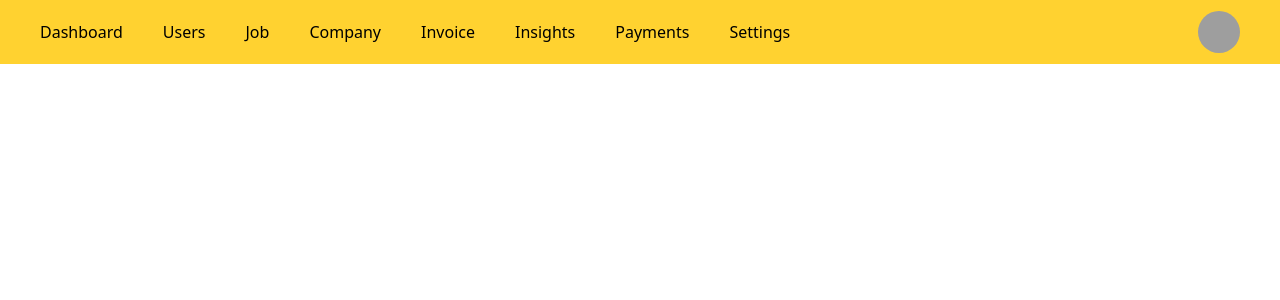
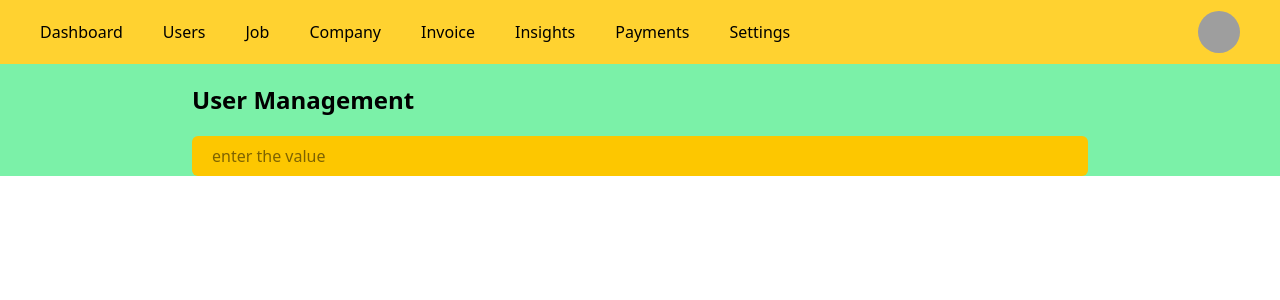
Before and after one commit to vikashkumar97983282-glitch/Talent-Talk-using-React, a React (Vite) app in the folder Talent_talk/: page / in a window 1280 px wide. Shown: the top 300 px of the page. Built offline with nearby package versions, Linux system fonts and the light colour scheme; grey boxes are pictures that could not be loaded; what ag-charts-community would draw is missing.

Commit message:
add dashboard and search box .

```diff
--- /dev/null
+++ b/Talent_talk/src/user/center.jsx
@@ -0,0 +1,19 @@
+import React from "react";
+
+
+function Center(){
+
+    return (
+        <div className="h-100% w-full flex flex-wrap justify-center bg-green-300 ">
+            <div className="h-100% w-[70%] ">
+                <div className="">
+                <h1 className="font-bold text-2xl mt-5 mb-5">User Management</h1>
+                <input type="text" placeholder="enter the value" className="h-10 w-full bg-yellow-400 rounded-md p-5"/>
+                </div>
+            </div>
+
+        </div>
+    )
+}
+
+export default Center;
--- /dev/null
+++ b/Talent_talk/src/user/filter.jsx
@@ -0,0 +1,10 @@
+import React from "react";
+
+function Filter(){
+
+    return (
+        <div>
+            <h1>helllo </h1>
+        </div>
+    )
+}
--- a/Talent_talk/src/user/user.jsx
+++ b/Talent_talk/src/user/user.jsx
@@ -1,11 +1,13 @@
 import React from "react";
 import Navbar from "./navbar";
+import Center from "./center";
 
 function User(){
 
     return (
         <div className="h-screen w-full ">
             <Navbar/>
+            <Center/>
         </div>
     )
 }
```
